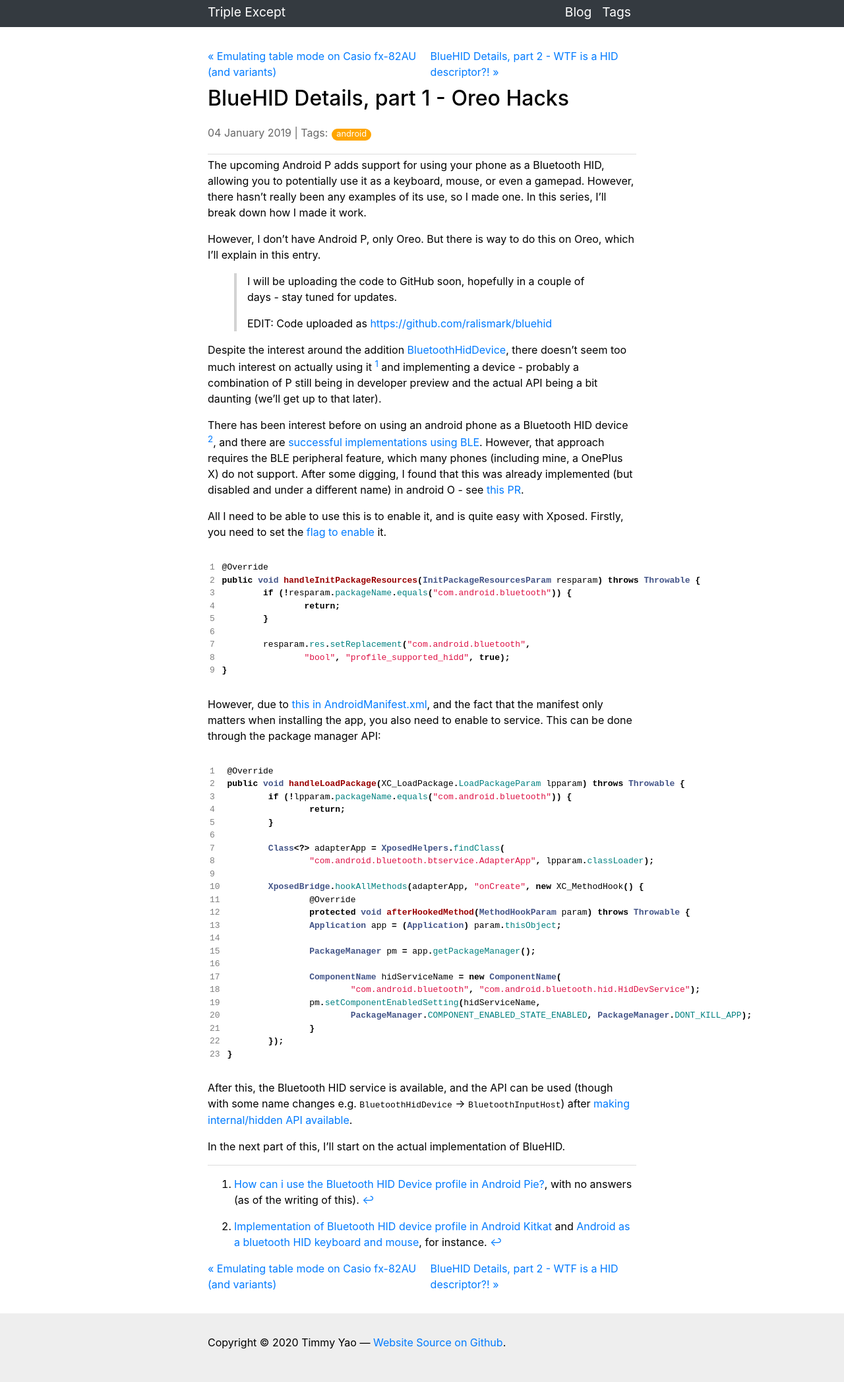
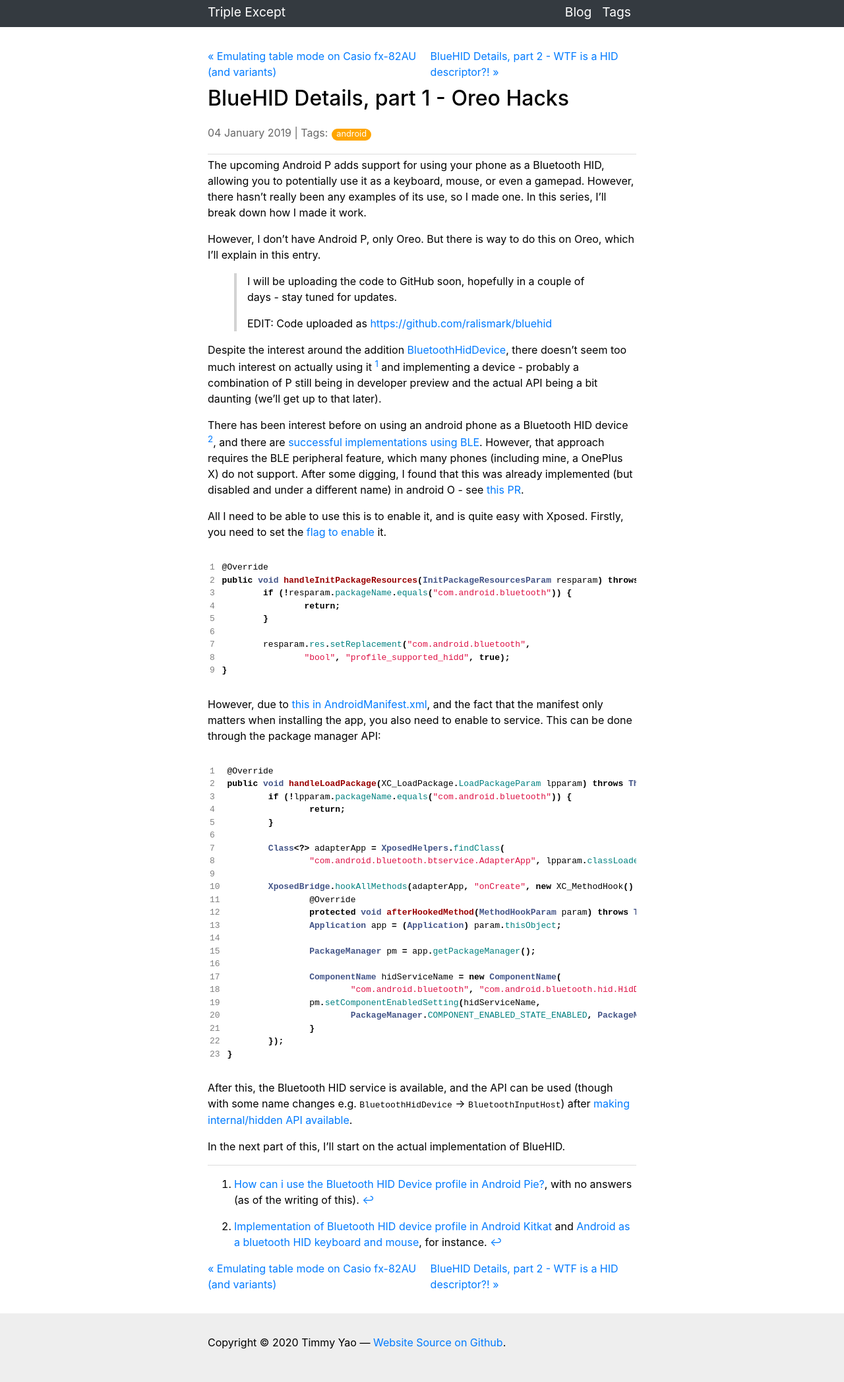
Before and after one commit to ralismark/ralismark.github.io, a Jekyll site: the page built from _posts/2019-01-04-bluehid-1.md, in a window 1280 px wide. Shown: the whole page at 66% size. Built offline with Jekyll 4.4.1, drawn with Linux system fonts in a browser that asks for light colours; comment, search, counter and statistics services are not loaded.

Commit message:
Make code blocks scroll when too long
This should fix issues with the entire page scrolling with long lines of
code (e.g. on bluehid-2).

```diff
--- a/_sass/syntax.scss
+++ b/_sass/syntax.scss
@@ -1,7 +1,9 @@
 /*
  * Syntax highlighting styles
  */
-.highlight {
+pre.highlight {
+	overflow-x: auto;
+
 	.rouge-gutter {
 		padding-right: 1ch;
 		opacity: 0.5;
```
